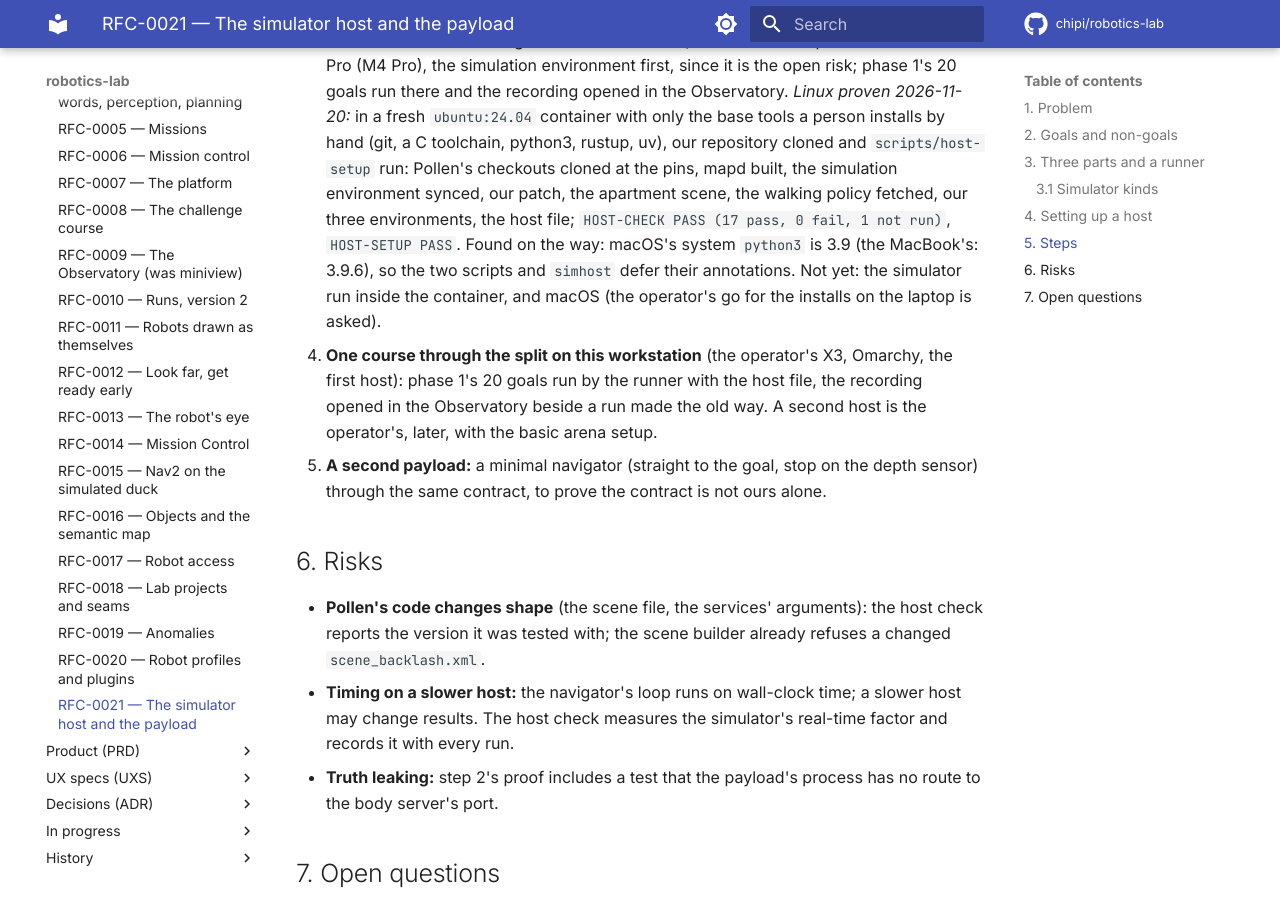
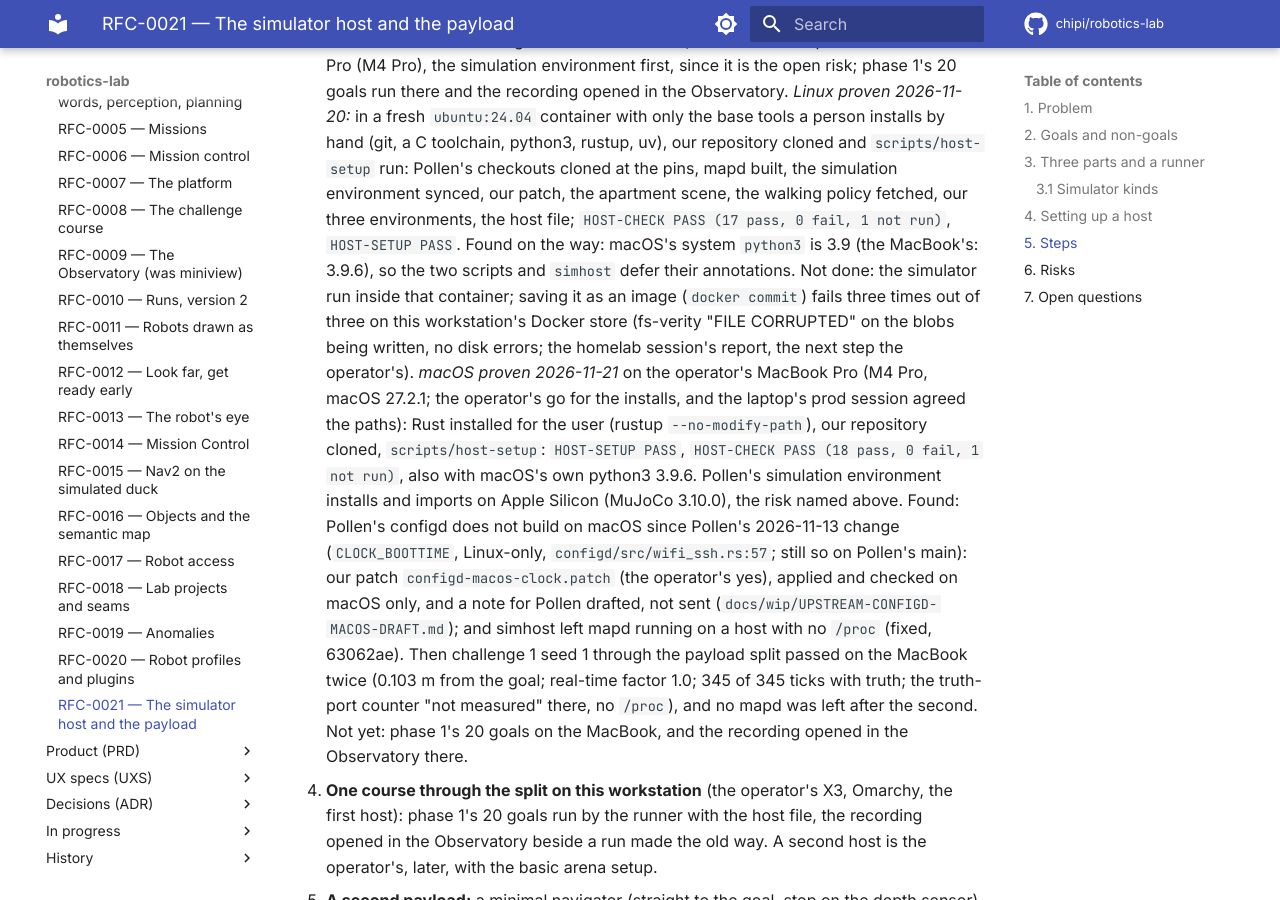
Before and after one commit to chipi/robotics-lab, an MkDocs documentation site: the page built from docs/rfc/RFC-0021-sim-host-and-payload.md, in a window 1280 px wide and 900 px high, scrolled down 6145 px. Built offline with MkDocs 1.6.1 and Material for MkDocs 9.7.7, drawn with Linux system fonts in a browser that asks for light colours; comment, search, counter and statistics services are not loaded.

Commit message:
RFC-0021: macOS proven on the operator's MacBook (setup, check, challenge 1 through the split twice); the Linux container's simulator run blocked by the workstation's Docker store
Co-Authored-By: Claude Opus 5.5 <noreply@anthropic.com>
Claude-Session: https://claude.ai/code/session_01UDhkTkg9Dg44XhgoEjt9rf

```diff
--- a/docs/rfc/RFC-0021-sim-host-and-payload.md
+++ b/docs/rfc/RFC-0021-sim-host-and-payload.md
@@ -212,8 +212,24 @@ Apple Silicon without an NVIDIA GPU is unknown and is the first thing step 3 fin
    environment synced, our patch, the apartment scene, the walking policy fetched, our three
    environments, the host file; `HOST-CHECK PASS (17 pass, 0 fail, 1 not run)`, `HOST-SETUP PASS`.
    Found on the way: macOS's system `python3` is 3.9 (the MacBook's: 3.9.6), so the two scripts
-   and `simhost` defer their annotations. Not yet: the simulator run inside the container, and
-   macOS (the operator's go for the installs on the laptop is asked).
+   and `simhost` defer their annotations. Not done: the simulator run inside that container; saving
+   it as an image (`docker commit`) fails three times out of three on this workstation's Docker
+   store (fs-verity "FILE CORRUPTED" on the blobs being written, no disk errors; the homelab
+   session's report, the next step the operator's).
+   *macOS proven 2026-11-21* on the operator's MacBook Pro (M4 Pro, macOS 27.2.1; the operator's go
+   for the installs, and the laptop's prod session agreed the paths): Rust installed for the user
+   (rustup `--no-modify-path`), our repository cloned, `scripts/host-setup`: `HOST-SETUP PASS`,
+   `HOST-CHECK PASS (18 pass, 0 fail, 1 not run)`, also with macOS's own python3 3.9.6. Pollen's
+   simulation environment installs and imports on Apple Silicon (MuJoCo 3.10.0), the risk named
+   above. Found: Pollen's configd does not build on macOS since Pollen's 2026-11-13 change
+   (`CLOCK_BOOTTIME`, Linux-only, `configd/src/wifi_ssh.rs:57`; still so on Pollen's main): our
+   patch `configd-macos-clock.patch` (the operator's yes), applied and checked on macOS only, and a
+   note for Pollen drafted, not sent (`docs/wip/UPSTREAM-CONFIGD-MACOS-DRAFT.md`); and simhost left
+   mapd running on a host with no `/proc` (fixed, 63062ae). Then challenge 1 seed 1 through the
+   payload split passed on the MacBook twice (0.103 m from the goal; real-time factor 1.0; 345 of
+   345 ticks with truth; the truth-port counter "not measured" there, no `/proc`), and no mapd was
+   left after the second. Not yet: phase 1's 20 goals on the MacBook, and the recording opened in
+   the Observatory there.
 4. **One course through the split on this workstation** (the operator's X3, Omarchy, the first
    host): phase 1's 20 goals run by the runner with the host file, the recording opened in the
    Observatory beside a run made the old way. A second host is the operator's, later, with the basic
```
